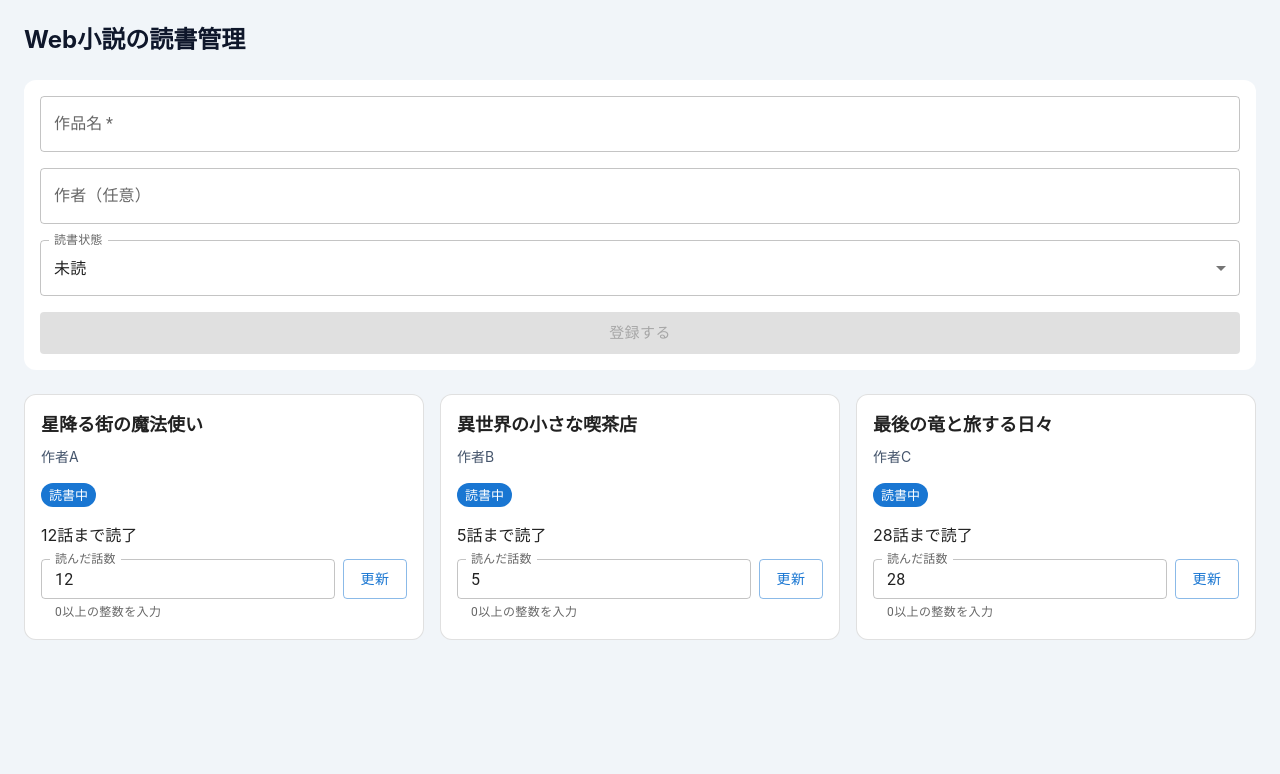
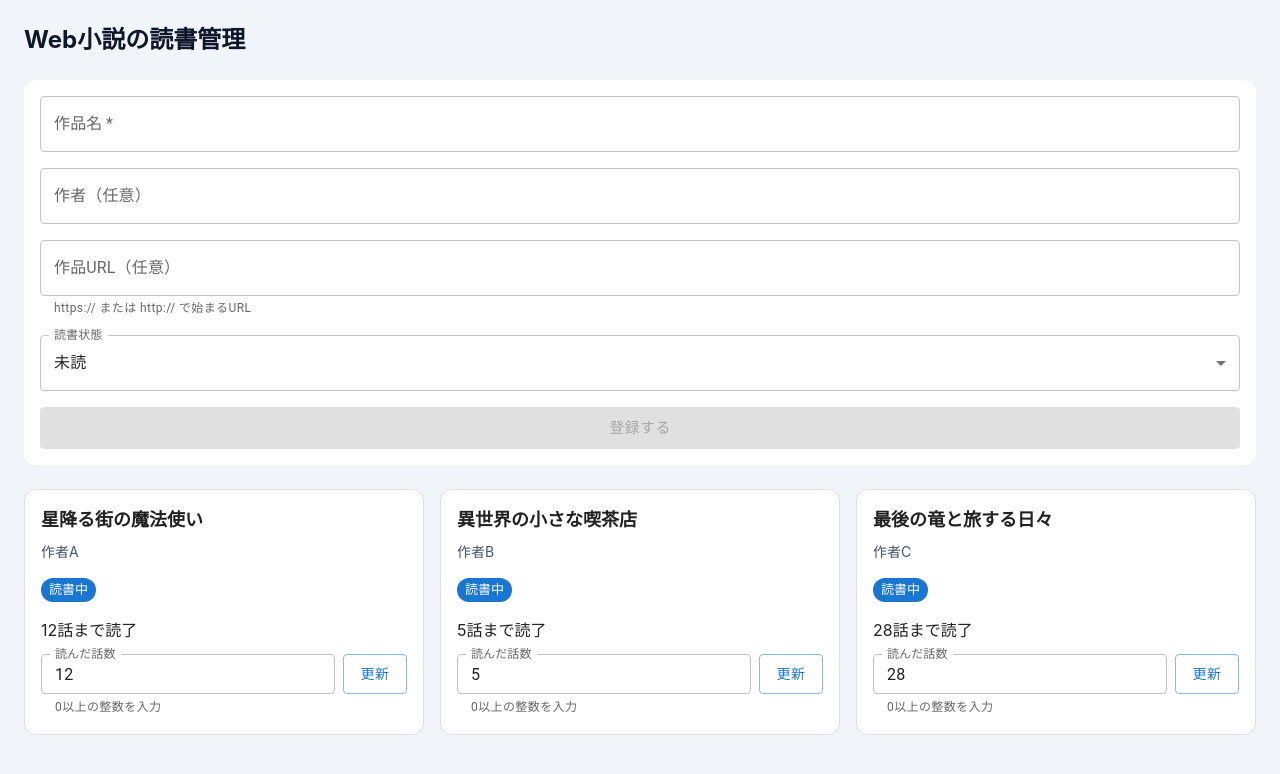
Before and after one commit to Nono-09/mui-practice, a React (Vite) app: page / in a window 1280 px wide. Shown: the top 774 px of the page. Built offline with nearby package versions, Linux system fonts and the light colour scheme.

Commit message:
作品URLの登録・保存と作品へのリンク表示を追加

```diff
--- a/src/App.tsx
+++ b/src/App.tsx
@@ -7,6 +7,7 @@ import InputLabel from '@mui/material/InputLabel'
 import Select from '@mui/material/Select'
 import MenuItem from '@mui/material/MenuItem'
 import Chip from '@mui/material/Chip'
+import Link from '@mui/material/Link'
 
 function App() {
   const [loaded] = useState(loadNovels)
@@ -14,6 +15,7 @@ function App() {
   const [storageError, setStorageError] = useState(loaded.readError)
   const [title, setTitle] = useState('')
   const [author, setAuthor] = useState('')
+  const [url, setUrl] = useState('')
   const [status, setStatus] = useState<ReadingStatus>('未読')
   const [episodeDrafts, setEpisodeDrafts] = useState<Record<number, string>>({})
 
@@ -32,7 +34,10 @@ function App() {
 
   function addNovel() {
     const trimmedTitle = title.trim()
+    const trimmedUrl = url.trim()
+
     if (!trimmedTitle) return
+    if (trimmedUrl && !isValidNovelUrl(trimmedUrl)) return
 
     setNovels((current) => [
       ...current,
@@ -42,11 +47,13 @@ function App() {
         author: author.trim() || '作者未入力',
         readEpisode: 0,
         status,
+        url: trimmedUrl,
       },
     ])
 
     setTitle('')
     setAuthor('')
+    setUrl('')
     setStatus('未読')
   }
 
@@ -113,6 +120,17 @@ function App() {
       onChange={(event) => setAuthor(event.target.value)}
     />
 
+    <TextField
+      id="novel-url"
+      label="作品URL（任意）"
+      fullWidth
+      value={url}
+      onChange={(event) => setUrl(event.target.value)}
+      error={url.trim() !== '' && !isValidNovelUrl(url.trim())}
+      helperText="https:// または http:// で始まるURL"
+      slotProps={{ htmlInput: { inputMode: 'url' } }}
+    />
+
     <FormControl fullWidth>
       <InputLabel id="novel-status-label">読書状態</InputLabel>
       <Select<ReadingStatus>
@@ -135,7 +153,10 @@ function App() {
       variant="contained"
       size="large"
       fullWidth
-      disabled={!title.trim()}
+      disabled={
+        !title.trim() ||
+        (url.trim() !== '' && !isValidNovelUrl(url.trim()))
+      }
     >
       登録する
     </Button>
@@ -146,6 +167,17 @@ function App() {
         <Card key={novel.id} variant="outlined" sx={{ p: 2, borderRadius: 3 }}>
           <h2 className="mb-2 text-lg font-bold">{novel.title}</h2>
           <p className="text-sm text-slate-600">{novel.author}</p>
+          {novel.url && (
+            <Link
+              href={novel.url}
+              target="_blank"
+              rel="noopener noreferrer"
+              aria-label={`${novel.title}を読む（新しいタブで開く）`}
+              sx={{ display: 'block', mt: 1 }}
+            >
+              作品を読む ↗
+            </Link>
+          )}
           <Chip
             label={novel.status}
             size="small"
@@ -202,6 +234,7 @@ type Novel = {
   author: string
   readEpisode: number
   status: ReadingStatus
+  url: string
 }
 
 const initialNovels: Novel[] = [
@@ -211,6 +244,7 @@ const initialNovels: Novel[] = [
     author: '作者A',
     readEpisode: 12,
     status: '読書中',
+    url: '',
   },
   {
     id: 2,
@@ -218,6 +252,7 @@ const initialNovels: Novel[] = [
     author: '作者B',
     readEpisode: 5,
     status: '読書中',
+    url: '',
   },
   {
     id: 3,
@@ -225,8 +260,18 @@ const initialNovels: Novel[] = [
     author: '作者C',
     readEpisode: 28,
     status: '読書中',
+    url: '',
   },
 ]
+
+function isValidNovelUrl(value: string) {
+  try {
+    const parsed = new URL(value)
+    return parsed.protocol === 'https:' || parsed.protocol === 'http:'
+  } catch {
+    return false
+  }
+}
 
 const STORAGE_KEY = 'mui-practice:novels'
 
@@ -249,6 +294,13 @@ function loadNovels(): { novels: Novel[]; readError: string } {
           Number.isSafeInteger(item.id) &&
           typeof item.title === 'string' &&
           typeof item.author === 'string' &&
+          (
+            item.url === undefined ||
+            (
+              typeof item.url === 'string' &&
+              (item.url === '' || isValidNovelUrl(item.url))
+            )
+          ) &&
           Number.isSafeInteger(item.readEpisode) &&
           item.readEpisode >= 0 &&
           (
@@ -264,6 +316,7 @@ function loadNovels(): { novels: Novel[]; readError: string } {
 
     const restoredNovels: Novel[] = data.map((item) => ({
       ...item,
+      url: item.url ?? '',
       status:
         item.status ??
         (item.readEpisode > 0 ? '読書中' : '未読'),
```
